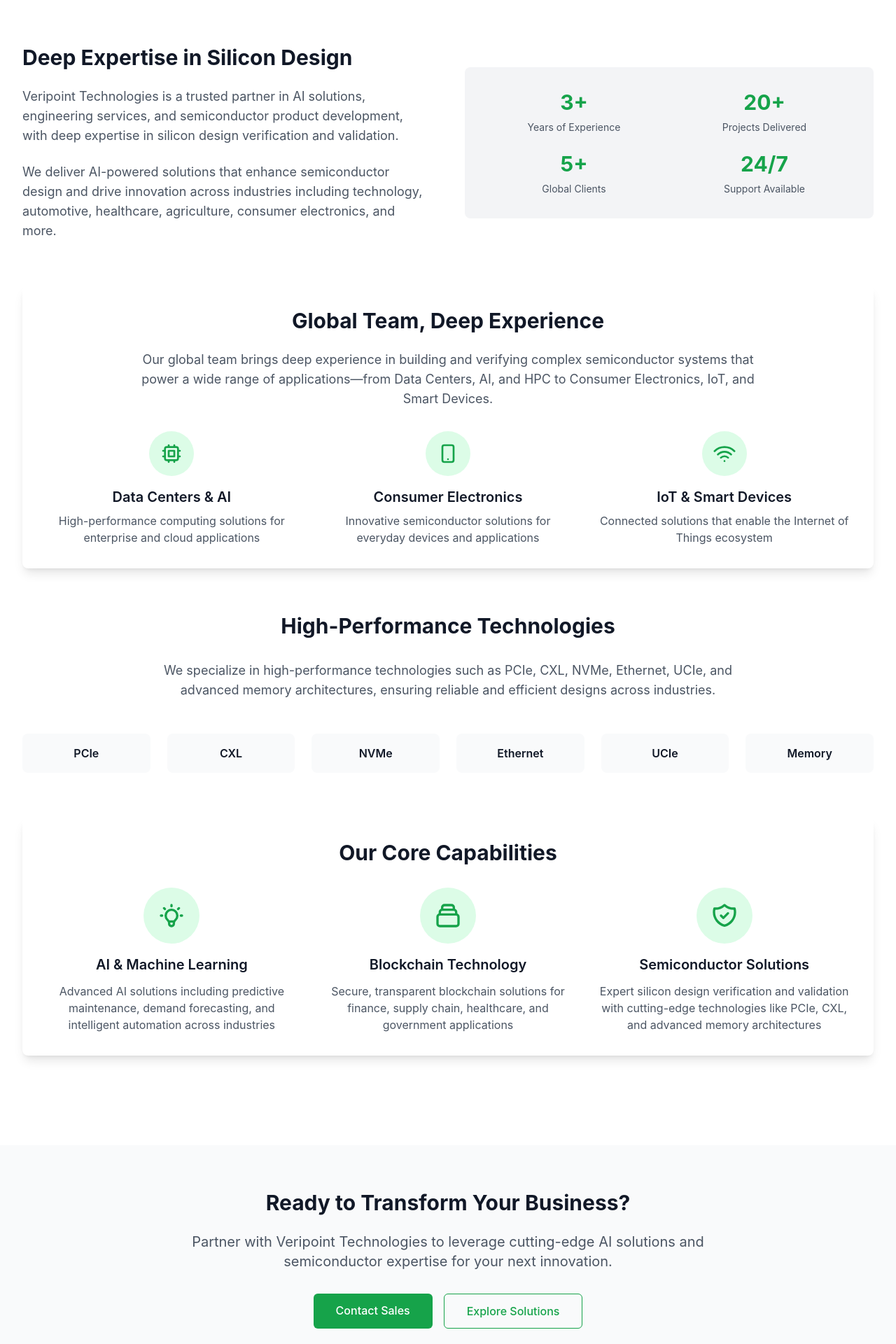
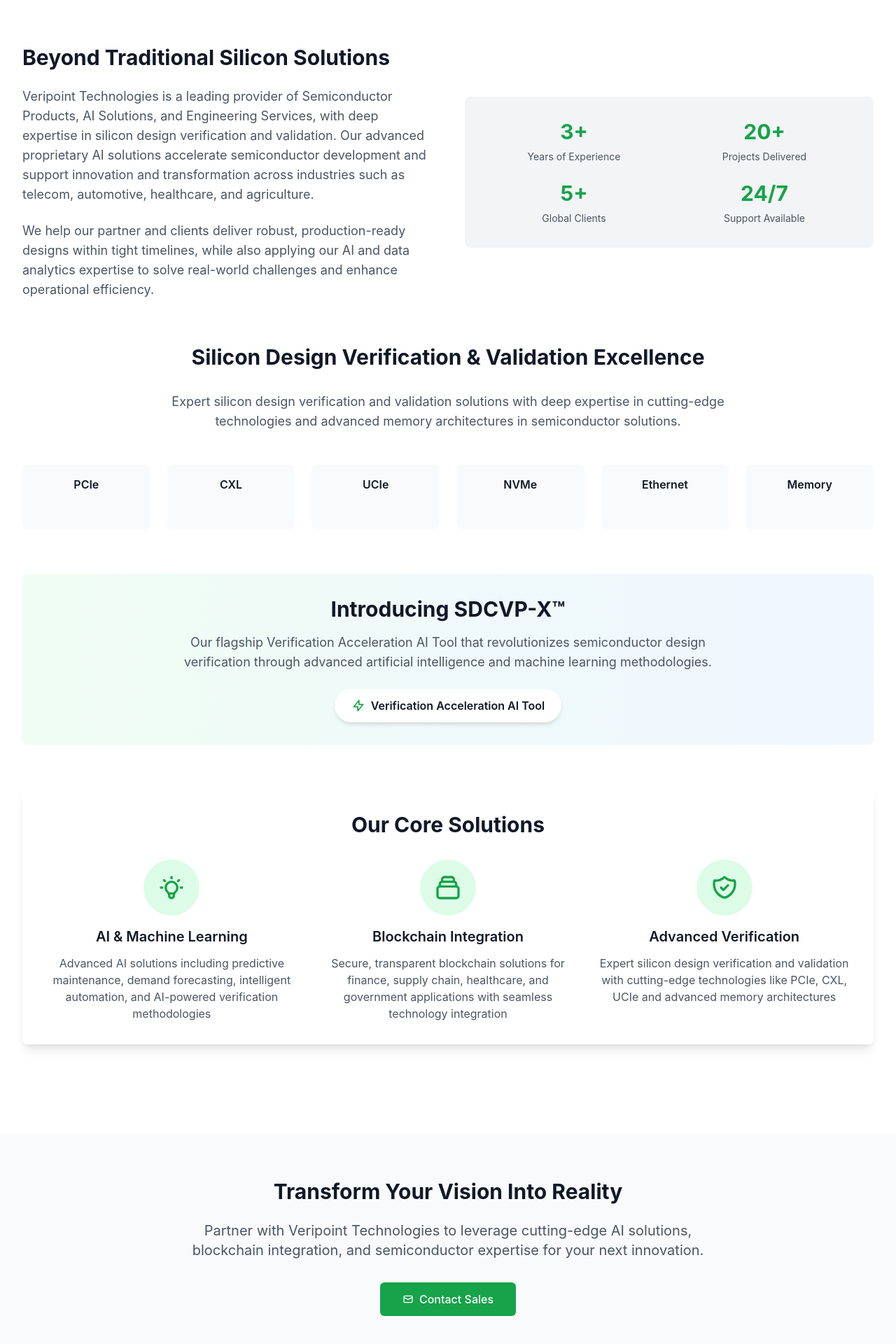
Before and after one commit to abhilasha-2302/main, a Next.js app: page /about in a window 1280 px wide. Shown: the part 380-2300 px from the top of the page at 70% size. Built offline with nearby package versions, Linux system fonts and the light colour scheme.

Commit message:
modified:   components/home/SupportCareers.js #	modified:   pages/about.js

```diff
--- a/components/home/SupportCareers.js
+++ b/components/home/SupportCareers.js
@@ -10,7 +10,7 @@
               Support & Services
             </h2>
             <p className="text-gray-600 mb-6">
-              Explore the Veripoint Technologies Support Community! Login is required.
+              Explore the Veripoint Technologies Support Community!
               View our service offerings as well.
             </p>
             <Link
--- a/pages/about.js
+++ b/pages/about.js
@@ -11,9 +11,9 @@
             <h1 className="text-4xl md:text-5xl font-bold text-gray-900 mb-6">
               About Veripoint Technologies
             </h1>
-            <p className="text-xl text-gray-600 max-w-3xl mx-auto">
-              Your trusted partner for advanced Al solutions, engineering services, and semiconductor product innovation - delivering scalable, future-ready technologies
-from silicon to complex systems across diverse industries.
+            <p className="text-xl text-gray-600 max-w-4xl mx-auto">
+              Your trusted partner for advanced AI solutions, semiconductor verification, and engineering services -
+              delivering scalable, future-ready technologies from silicon to complex systems across diverse industries.
             </p>
           </div>
         </div>
@@ -25,15 +25,14 @@
           <div className="grid grid-cols-1 lg:grid-cols-2 gap-12 items-center mb-16">
             <div>
               <h2 className="text-3xl font-bold text-gray-900 mb-6">
-                Deep Expertise in Silicon Design
+                Beyond Traditional Silicon Solutions
               </h2>
               <p className="text-lg text-gray-600 mb-6">
-                Veripoint Technologies is a trusted partner in AI solutions, engineering services, and semiconductor
-                product development, with deep expertise in silicon design verification and validation.
+           Veripoint Technologies is a leading provider of Semiconductor Products, AI Solutions, and Engineering Services, with deep expertise in silicon design verification and validation. Our advanced proprietary AI solutions accelerate semiconductor development and support innovation and transformation across industries such as telecom, automotive, healthcare, and agriculture.
+
               </p>
               <p className="text-lg text-gray-600">
-                We deliver AI-powered solutions that enhance semiconductor design and drive innovation across industries
-                including technology, automotive, healthcare, agriculture, consumer electronics, and more.
+                We help our partner and clients deliver robust, production-ready designs within tight timelines, while also applying our AI and data analytics expertise to solve real-world challenges and enhance operational efficiency.
               </p>
             </div>
             <div className="bg-gray-100 rounded-lg p-8">
@@ -58,26 +57,26 @@
             </div>
           </div>
 
-          {/* Global Team Section */}
+          {/* Global Team Section
           <div className="bg-white rounded-lg shadow-lg p-8 mb-16">
             <h2 className="text-3xl font-bold text-gray-900 mb-6 text-center">
-              Global Team, Deep Experience
+              Global Expertise, Tailored Solutions
             </h2>
             <p className="text-lg text-gray-600 text-center max-w-4xl mx-auto mb-8">
-              Our global team brings deep experience in building and verifying complex semiconductor systems
-              that power a wide range of applications—from Data Centers, AI, and HPC to Consumer
-              Electronics, IoT, and Smart Devices.
+              Our global team brings deep experience in building tailored AI solutions and verifying complex
+              semiconductor systems that power diverse applications across technology infrastructure and
+              real-world industry implementations.
             </p>
 
-            <div className="grid grid-cols-1 md:grid-cols-3 gap-8">
+            <div className="grid grid-cols-1 md:grid-cols-2 lg:grid-cols-4 gap-8">
               <div className="text-center">
                 <div className="bg-green-100 rounded-full w-16 h-16 flex items-center justify-center mx-auto mb-4">
                   <svg className="w-8 h-8 text-green-600" fill="none" stroke="currentColor" viewBox="0 0 24 24">
                     <path strokeLinecap="round" strokeLinejoin="round" strokeWidth="2" d="M9 3v2m6-2v2M9 19v2m6-2v2M5 9H3m2 6H3m18-6h-2m2 6h-2M7 19h10a2 2 0 002-2V7a2 2 0 00-2-2H7a2 2 0 00-2 2v10a2 2 0 002 2zM9 9h6v6H9V9z"></path>
                   </svg>
                 </div>
-                <h3 className="text-xl font-semibold text-gray-900 mb-2">Data Centers & AI</h3>
-                <p className="text-gray-600">High-performance computing solutions for enterprise and cloud applications</p>
+                <h3 className="text-lg font-semibold text-gray-900 mb-2">Data Centers & AI</h3>
+                <p className="text-gray-600 text-sm">High-performance computing and AI infrastructure solutions</p>
               </div>
 
               <div className="text-center">
@@ -86,78 +85,117 @@
                     <path strokeLinecap="round" strokeLinejoin="round" strokeWidth="2" d="M12 18h.01M8 21h8a2 2 0 002-2V5a2 2 0 00-2-2H8a2 2 0 00-2 2v14a2 2 0 002 2z"></path>
                   </svg>
                 </div>
-                <h3 className="text-xl font-semibold text-gray-900 mb-2">Consumer Electronics</h3>
-                <p className="text-gray-600">Innovative semiconductor solutions for everyday devices and applications</p>
+                <h3 className="text-lg font-semibold text-gray-900 mb-2">Consumer Electronics</h3>
+                <p className="text-gray-600 text-sm">IoT and smart device semiconductor solutions</p>
+              </div>
+               */}
+              {/* <div className="text-center">
+                <div className="bg-green-100 rounded-full w-16 h-16 flex items-center justify-center mx-auto mb-4">
+                  <svg className="w-8 h-8 text-green-600" fill="none" stroke="currentColor" viewBox="0 0 24 24">
+                    <path strokeLinecap="round" strokeLinejoin="round" strokeWidth="2" d="M8.111 16.404a5.5 5.5 0 017.778 0M12 20h.01m-7.08-7.071c3.904-3.905 10.236-3.905 14.141 0M1.394 9.393c5.857-5.857 15.355-5.857 21.213 0"></path>
+                  </svg>
+                </div>
+                <h3 className="text-lg font-semibold text-gray-900 mb-2">Telecommunications</h3>
+                <p className="text-gray-600 text-sm">Advanced communication infrastructure systems</p>
               </div>
 
               <div className="text-center">
                 <div className="bg-green-100 rounded-full w-16 h-16 flex items-center justify-center mx-auto mb-4">
                   <svg className="w-8 h-8 text-green-600" fill="none" stroke="currentColor" viewBox="0 0 24 24">
-                    <path strokeLinecap="round" strokeLinejoin="round" strokeWidth="2" d="M8.111 16.404a5.5 5.5 0 017.778 0M12 20h.01m-7.08-7.071c3.904-3.905 10.236-3.905 14.141 0M1.394 9.393c5.857-5.857 15.355-5.857 21.213 0"></path>
+                    <path strokeLinecap="round" strokeLinejoin="round" strokeWidth="2" d="M4.318 6.318a4.5 4.5 0 000 6.364L12 20.364l7.682-7.682a4.5 4.5 0 00-6.364-6.364L12 7.636l-1.318-1.318a4.5 4.5 0 00-6.364 0z"></path>
                   </svg>
                 </div>
-                <h3 className="text-xl font-semibold text-gray-900 mb-2">IoT & Smart Devices</h3>
-                <p className="text-gray-600">Connected solutions that enable the Internet of Things ecosystem</p>
+                <h3 className="text-lg font-semibold text-gray-900 mb-2">Agriculture</h3>
+                <p className="text-gray-600 text-sm">Smart farming and precision agriculture technology</p>
               </div>
             </div>
-          </div>
+          </div> */}
 
-          {/* Technologies Section */}
+          {/* Core Expertise Section */}
           <div className="mb-16">
             <h2 className="text-3xl font-bold text-gray-900 mb-8 text-center">
-              High-Performance Technologies
+              Silicon Design Verification & Validation Excellence
             </h2>
             <p className="text-lg text-gray-600 text-center max-w-4xl mx-auto mb-12">
-              We specialize in high-performance technologies such as PCIe, CXL, NVMe, Ethernet, UCIe, and
-              advanced memory architectures, ensuring reliable and efficient designs across industries.
+              Expert silicon design verification and validation solutions with deep expertise in
+              cutting-edge technologies and advanced memory architectures in semiconductor solutions.
             </p>
 
             <div className="grid grid-cols-2 md:grid-cols-3 lg:grid-cols-6 gap-6">
-              {['PCIe', 'CXL', 'NVMe', 'Ethernet', 'UCIe', 'Memory'].map((tech, index) => (
-                <div key={index} className="bg-gray-50 rounded-lg p-4 text-center hover:bg-green-50 transition-colors">
-                  <div className="font-semibold text-gray-900">{tech}</div>
+              {[
+                { name: 'PCIe', desc: 'Peripheral Component Interconnect Express' },
+                { name: 'CXL', desc: 'Compute Express Link' },
+                { name: 'UCIe', desc: 'Universal Chiplet Interconnect Express' },
+                { name: 'NVMe', desc: 'Non-Volatile Memory Express' },
+                { name: 'Ethernet', desc: 'Network Communication' },
+                { name: 'Memory', desc: 'Advanced Memory Architectures' }
+              ].map((tech, index) => (
+                <div key={index} className="bg-gray-50 rounded-lg p-4 text-center hover:bg-green-50 transition-colors group">
+                  <div className="font-semibold text-gray-900 mb-1">{tech.name}</div>
+                  <div className="text-xs text-gray-500 opacity-0 group-hover:opacity-100 transition-opacity">
+                    {tech.desc}
+                  </div>
                 </div>
               ))}
             </div>
           </div>
 
-
+          {/* Flagship Product Section */}
+          <div className="bg-gradient-to-r from-green-50 to-blue-50 rounded-lg p-8 mb-16">
+            <div className="text-center">
+              <Link href="/products/sdcvp-x" className="inline-block">
+                <h2 className="text-3xl font-bold text-gray-900 mb-4 hover:text-green-600 transition-colors cursor-pointer">
+                  Introducing SDCVP-X™
+                </h2>
+              </Link>
+              <p className="text-lg text-gray-600 mb-6 max-w-3xl mx-auto">
+                Our flagship Verification Acceleration AI Tool that revolutionizes semiconductor design
+                verification through advanced artificial intelligence and machine learning methodologies.
+              </p>
+              <div className="inline-flex items-center space-x-2 bg-white rounded-full px-6 py-3 shadow-md">
+                <svg className="w-5 h-5 text-green-600" fill="none" stroke="currentColor" viewBox="0 0 24 24">
+                  <path strokeLinecap="round" strokeLinejoin="round" strokeWidth="2" d="M13 10V3L4 14h7v7l9-11h-7z"></path>
+                </svg>
+                <span className="font-semibold text-gray-900">Verification Acceleration AI Tool</span>
+              </div>
+            </div>
+          </div>
 
           {/* Capabilities Overview */}
           <div className="bg-white rounded-lg shadow-lg p-8 mb-16">
             <h2 className="text-3xl font-bold text-gray-900 mb-8 text-center">
-              Our Core Capabilities
+              Our Core Solutions
             </h2>
             <div className="grid grid-cols-1 md:grid-cols-3 gap-8">
-              <div className="text-center">
-                <div className="bg-green-100 rounded-full w-20 h-20 flex items-center justify-center mx-auto mb-4">
+              <Link href="/solutions/ai-ml" className="text-center group">
+                <div className="bg-green-100 rounded-full w-20 h-20 flex items-center justify-center mx-auto mb-4 group-hover:bg-green-200 transition-colors">
                   <svg className="w-10 h-10 text-green-600" fill="none" stroke="currentColor" viewBox="0 0 24 24">
                     <path strokeLinecap="round" strokeLinejoin="round" strokeWidth="2" d="M9.663 17h4.673M12 3v1m6.364 1.636l-.707.707M21 12h-1M4 12H3m3.343-5.657l-.707-.707m2.828 9.9a5 5 0 117.072 0l-.548.547A3.374 3.374 0 0014 18.469V19a2 2 0 11-4 0v-.531c0-.895-.356-1.754-.988-2.386l-.548-.547z"></path>
                   </svg>
                 </div>
-                <h3 className="text-xl font-semibold text-gray-900 mb-3">AI & Machine Learning</h3>
-                <p className="text-gray-600">Advanced AI solutions including predictive maintenance, demand forecasting, and intelligent automation across industries</p>
-              </div>
+                <h3 className="text-xl font-semibold text-gray-900 mb-3 group-hover:text-green-600 transition-colors">AI & Machine Learning</h3>
+                <p className="text-gray-600">Advanced AI solutions including predictive maintenance, demand forecasting, intelligent automation, and AI-powered verification methodologies</p>
+              </Link>
 
-              <div className="text-center">
-                <div className="bg-green-100 rounded-full w-20 h-20 flex items-center justify-center mx-auto mb-4">
+              <Link href="/solutions/blockchain" className="text-center group">
+                <div className="bg-green-100 rounded-full w-20 h-20 flex items-center justify-center mx-auto mb-4 group-hover:bg-green-200 transition-colors">
                   <svg className="w-10 h-10 text-green-600" fill="none" stroke="currentColor" viewBox="0 0 24 24">
                     <path strokeLinecap="round" strokeLinejoin="round" strokeWidth="2" d="M19 11H5m14 0a2 2 0 012 2v6a2 2 0 01-2 2H5a2 2 0 01-2-2v-6a2 2 0 012-2m14 0V9a2 2 0 00-2-2M5 11V9a2 2 0 012-2m0 0V5a2 2 0 012-2h6a2 2 0 012 2v2M7 7h10"></path>
                   </svg>
                 </div>
-                <h3 className="text-xl font-semibold text-gray-900 mb-3">Blockchain Technology</h3>
-                <p className="text-gray-600">Secure, transparent blockchain solutions for finance, supply chain, healthcare, and government applications</p>
-              </div>
+                <h3 className="text-xl font-semibold text-gray-900 mb-3 group-hover:text-green-600 transition-colors">Blockchain Integration</h3>
+                <p className="text-gray-600">Secure, transparent blockchain solutions for finance, supply chain, healthcare, and government applications with seamless technology integration</p>
+              </Link>
 
-              <div className="text-center">
-                <div className="bg-green-100 rounded-full w-20 h-20 flex items-center justify-center mx-auto mb-4">
+              <Link href="/services" className="text-center group">
+                <div className="bg-green-100 rounded-full w-20 h-20 flex items-center justify-center mx-auto mb-4 group-hover:bg-green-200 transition-colors">
                   <svg className="w-10 h-10 text-green-600" fill="none" stroke="currentColor" viewBox="0 0 24 24">
                     <path strokeLinecap="round" strokeLinejoin="round" strokeWidth="2" d="M9 12l2 2 4-4m5.618-4.016A11.955 11.955 0 0112 2.944a11.955 11.955 0 01-8.618 3.04A12.02 12.02 0 003 9c0 5.591 3.824 10.29 9 11.622 5.176-1.332 9-6.03 9-11.622 0-1.042-.133-2.052-.382-3.016z"></path>
                   </svg>
                 </div>
-                <h3 className="text-xl font-semibold text-gray-900 mb-3">Semiconductor Solutions</h3>
-                <p className="text-gray-600">Expert silicon design verification and validation with cutting-edge technologies like PCIe, CXL, and advanced memory architectures</p>
-              </div>
+                <h3 className="text-xl font-semibold text-gray-900 mb-3 group-hover:text-green-600 transition-colors">Advanced Verification</h3>
+                <p className="text-gray-600">Expert silicon design verification and validation with cutting-edge technologies like PCIe, CXL, UCIe and advanced memory architectures</p>
+              </Link>
             </div>
           </div>
         </div>
@@ -167,26 +205,23 @@
       <section className="bg-gray-50 py-16">
         <div className="max-w-7xl mx-auto px-4 sm:px-6 lg:px-8 text-center">
           <h2 className="text-3xl font-bold text-gray-900 mb-6">
-            Ready to Transform Your Business?
+            Transform Your Vision Into Reality
           </h2>
           <p className="text-xl text-gray-600 mb-8 max-w-3xl mx-auto">
-            Partner with Veripoint Technologies to leverage cutting-edge AI solutions and
-            semiconductor expertise for your next innovation.
+            Partner with Veripoint Technologies to leverage cutting-edge AI solutions, blockchain integration,
+            and semiconductor expertise for your next innovation.
           </p>
-          <div className="flex flex-col sm:flex-row gap-4 justify-center">
-            <Link
-              href="/contact"
-              className="bg-green-600 text-white px-8 py-3 rounded-md font-medium hover:bg-green-700 transition-colors"
-            >
-              Contact Sales
-            </Link>
-            <Link
-              href="/solutions/ai-ml"
-              className="border border-green-600 text-green-600 px-8 py-3 rounded-md font-medium hover:bg-green-50 transition-colors"
-            >
-              Explore Solutions
-            </Link>
-          </div>
+          <a
+            href="https://forms.gle/nA8YkAY7RoeEHZnB7"
+            target="_blank"
+            rel="noopener noreferrer"
+            className="bg-green-600 text-white px-8 py-3 rounded-md font-medium hover:bg-green-700 transition-colors inline-flex items-center justify-center"
+          >
+            <svg className="w-4 h-4 mr-2" fill="none" stroke="currentColor" viewBox="0 0 24 24">
+              <path strokeLinecap="round" strokeLinejoin="round" strokeWidth="2" d="M3 8l7.89 4.26a2 2 0 002.22 0L21 8M5 19h14a2 2 0 002-2V7a2 2 0 00-2-2H5a2 2 0 00-2 2v10a2 2 0 002 2z"></path>
+            </svg>
+            Contact Sales
+          </a>
         </div>
       </section>
     </Layout>
```
